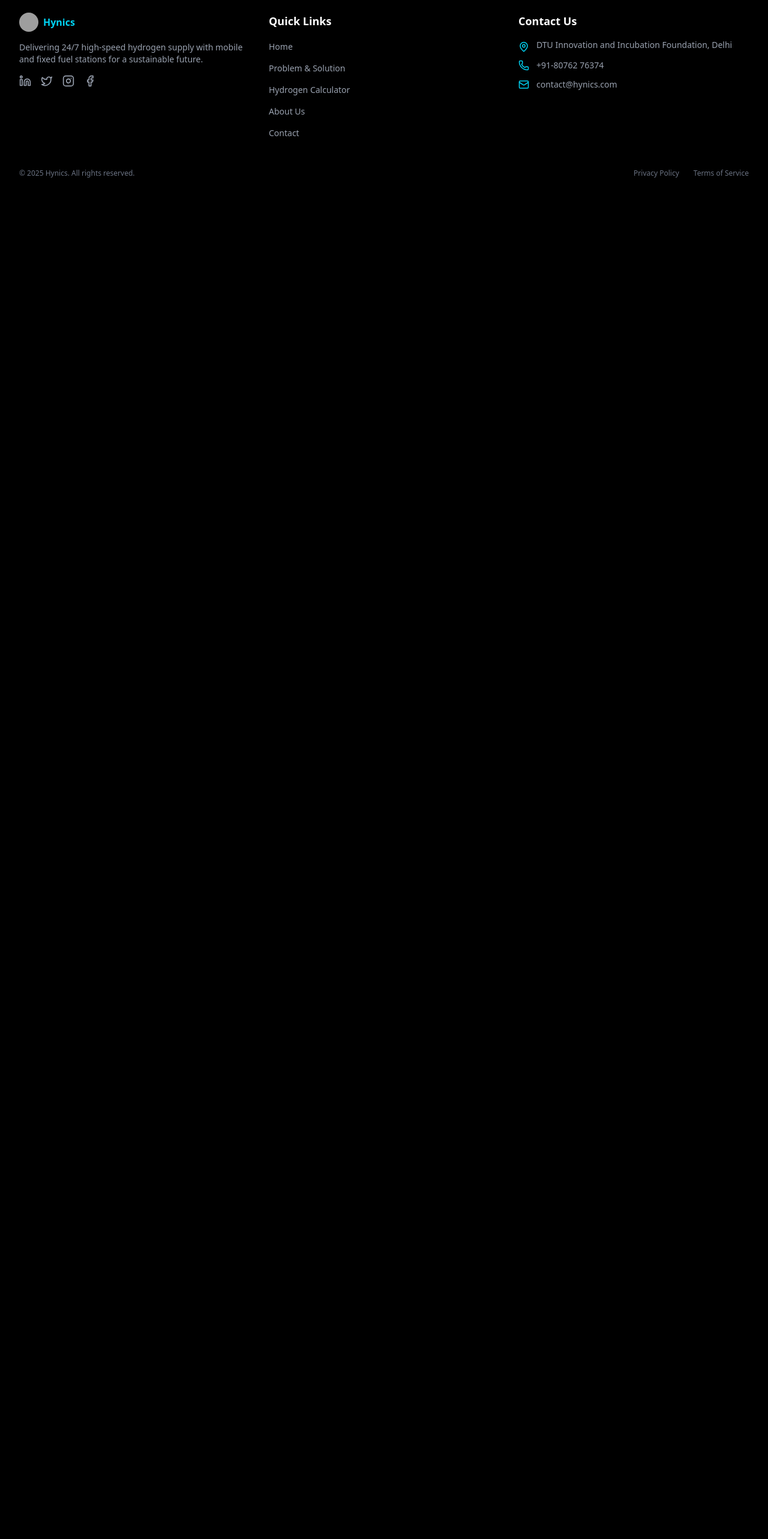
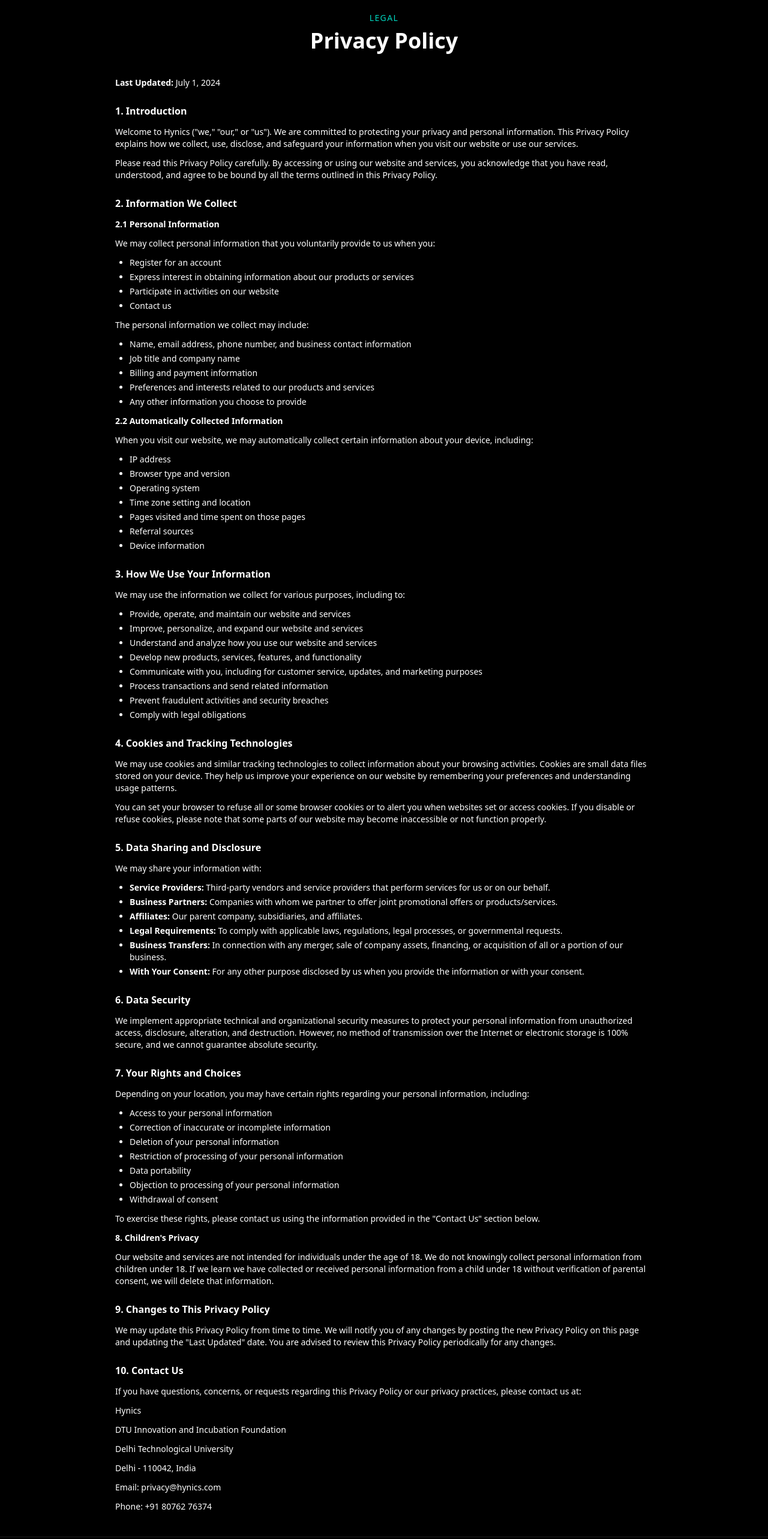
Before and after one commit to s4mzai/hynics-frontend, a React (Vite) app: page /privacy-policy in a window 1280 px wide. Shown: the part 100-2666 px from the top of the page at 60% size. Before the commit the page ends 800 px from the top, so only its background shows below. Built offline with nearby package versions, Linux system fonts and the light colour scheme; grey boxes are pictures that could not be loaded.

Commit message:
Add Privacy Policy Page

```diff
--- a/src/App.jsx
+++ b/src/App.jsx
@@ -9,6 +9,7 @@
 import Contact from './pages/Contact'
 import Navbar from './components/Navbar'
 import Footer from "@/components/Footer"
+import PrivacyPolicy from './pages/PrivacyPolicy'
 
 function App() {
 
@@ -24,6 +25,7 @@
           <Route path='/about' element={<About />} />
           <Route path='/calculator' element={<Calculator />} />
           <Route path='/contact' element={<Contact />} />
+          <Route path='/privacy-policy' element={<PrivacyPolicy/>}/>
         </Routes>
         <Footer/>
      </BrowserRouter>
--- /dev/null
+++ b/src/pages/PrivacyPolicy.jsx
@@ -0,0 +1,158 @@
+import React from 'react';
+
+const PrivacyPolicy = () => {
+  return (
+    <div className="bg-black text-white min-h-screen py-10 px-4 sm:px-6 lg:px-8 font-sans">
+      <header className="text-center mb-10">
+        <p className="text-sm uppercase tracking-widest text-teal-400 mb-2">LEGAL</p>
+        <h1 className="text-3xl sm:text-4xl font-bold">Privacy Policy</h1>
+      </header>
+
+      <main className="max-w-4xl mx-auto leading-relaxed space-y-6">
+        <p className="text-sm">
+          <span className="font-bold">Last Updated:</span> July 1, 2024
+        </p>
+
+        <div className="space-y-3">
+          <p className="font-bold">1. Introduction</p>
+          <p className="text-sm">
+            Welcome to Hynics ("we," "our," or "us"). We are committed to protecting your privacy and personal information. This Privacy Policy explains how we collect, use, disclose, and safeguard your information when you visit our website or use our services.
+          </p>
+          <p className="text-sm">
+            Please read this Privacy Policy carefully. By accessing or using our website and services, you acknowledge that you have read, understood, and agree to be bound by all the terms outlined in this Privacy Policy.
+          </p>
+        </div>
+
+        <div className="space-y-3">
+          <p className="font-bold">2. Information We Collect</p>
+
+          <p className="font-bold text-sm">2.1 Personal Information</p>
+          <p className="text-sm">
+            We may collect personal information that you voluntarily provide to us when you:
+          </p>
+          <ul className="list-disc ml-6 text-sm space-y-1">
+            <li>Register for an account</li>
+            <li>Express interest in obtaining information about our products or services</li>
+            <li>Participate in activities on our website</li>
+            <li>Contact us</li>
+          </ul>
+          <p className="text-sm">The personal information we collect may include:</p>
+          <ul className="list-disc ml-6 text-sm space-y-1">
+            <li>Name, email address, phone number, and business contact information</li>
+            <li>Job title and company name</li>
+            <li>Billing and payment information</li>
+            <li>Preferences and interests related to our products and services</li>
+            <li>Any other information you choose to provide</li>
+          </ul>
+
+          <p className="font-bold text-sm">2.2 Automatically Collected Information</p>
+          <p className="text-sm">
+            When you visit our website, we may automatically collect certain information about your device, including:
+          </p>
+          <ul className="list-disc ml-6 text-sm space-y-1">
+            <li>IP address</li>
+            <li>Browser type and version</li>
+            <li>Operating system</li>
+            <li>Time zone setting and location</li>
+            <li>Pages visited and time spent on those pages</li>
+            <li>Referral sources</li>
+            <li>Device information</li>
+          </ul>
+        </div>
+
+        <div className="space-y-3">
+          <p className="font-bold">3. How We Use Your Information</p>
+          <p className="text-sm">
+            We may use the information we collect for various purposes, including to:
+          </p>
+          <ul className="list-disc ml-6 text-sm space-y-1">
+            <li>Provide, operate, and maintain our website and services</li>
+            <li>Improve, personalize, and expand our website and services</li>
+            <li>Understand and analyze how you use our website and services</li>
+            <li>Develop new products, services, features, and functionality</li>
+            <li>Communicate with you, including for customer service, updates, and marketing purposes</li>
+            <li>Process transactions and send related information</li>
+            <li>Prevent fraudulent activities and security breaches</li>
+            <li>Comply with legal obligations</li>
+          </ul>
+        </div>
+
+        <div className="space-y-3">
+          <p className="font-bold">4. Cookies and Tracking Technologies</p>
+          <p className="text-sm">
+            We may use cookies and similar tracking technologies to collect information about your browsing activities. Cookies are small data files stored on your device. They help us improve your experience on our website by remembering your preferences and understanding usage patterns.
+          </p>
+          <p className="text-sm">
+            You can set your browser to refuse all or some browser cookies or to alert you when websites set or access cookies. If you disable or refuse cookies, please note that some parts of our website may become inaccessible or not function properly.
+          </p>
+        </div>
+
+        <div className="space-y-3">
+          <p className="font-bold">5. Data Sharing and Disclosure</p>
+          <p className="text-sm">We may share your information with:</p>
+          <ul className="list-disc ml-6 text-sm space-y-1">
+            <li><span className="font-bold">Service Providers:</span> Third-party vendors and service providers that perform services for us or on our behalf.</li>
+            <li><span className="font-bold">Business Partners:</span> Companies with whom we partner to offer joint promotional offers or products/services.</li>
+            <li><span className="font-bold">Affiliates:</span> Our parent company, subsidiaries, and affiliates.</li>
+            <li><span className="font-bold">Legal Requirements:</span> To comply with applicable laws, regulations, legal processes, or governmental requests.</li>
+            <li><span className="font-bold">Business Transfers:</span> In connection with any merger, sale of company assets, financing, or acquisition of all or a portion of our business.</li>
+            <li><span className="font-bold">With Your Consent:</span> For any other purpose disclosed by us when you provide the information or with your consent.</li>
+          </ul>
+        </div>
+
+        <div className="space-y-3">
+          <p className="font-bold">6. Data Security</p>
+          <p className="text-sm">
+            We implement appropriate technical and organizational security measures to protect your personal information from unauthorized access, disclosure, alteration, and destruction. However, no method of transmission over the Internet or electronic storage is 100% secure, and we cannot guarantee absolute security.
+          </p>
+        </div>
+
+        <div className="space-y-3">
+          <p className="font-bold">7. Your Rights and Choices</p>
+          <p className="text-sm">
+            Depending on your location, you may have certain rights regarding your personal information, including:
+          </p>
+          <ul className="list-disc ml-6 text-sm space-y-1">
+            <li>Access to your personal information</li>
+            <li>Correction of inaccurate or incomplete information</li>
+            <li>Deletion of your personal information</li>
+            <li>Restriction of processing of your personal information</li>
+            <li>Data portability</li>
+            <li>Objection to processing of your personal information</li>
+            <li>Withdrawal of consent</li>
+          </ul>
+          <p className="text-sm">
+            To exercise these rights, please contact us using the information provided in the "Contact Us" section below.
+          </p>
+
+          <p className="font-bold text-sm">8. Children's Privacy</p>
+          <p className="text-sm">
+            Our website and services are not intended for individuals under the age of 18. We do not knowingly collect personal information from children under 18. If we learn we have collected or received personal information from a child under 18 without verification of parental consent, we will delete that information.
+          </p>
+        </div>
+
+        <div className="space-y-3">
+          <p className="font-bold">9. Changes to This Privacy Policy</p>
+          <p className="text-sm">
+            We may update this Privacy Policy from time to time. We will notify you of any changes by posting the new Privacy Policy on this page and updating the "Last Updated" date. You are advised to review this Privacy Policy periodically for any changes.
+          </p>
+        </div>
+
+        <div className="space-y-3">
+          <p className="font-bold">10. Contact Us</p>
+          <p className="text-sm">
+            If you have questions, concerns, or requests regarding this Privacy Policy or our privacy practices, please contact us at:
+          </p>
+          <p className="text-sm">Hynics</p>
+          <p className="text-sm">DTU Innovation and Incubation Foundation</p>
+          <p className="text-sm">Delhi Technological University</p>
+          <p className="text-sm">Delhi - 110042, India</p>
+          <p className="text-sm">Email: privacy@hynics.com</p>
+          <p className="text-sm">Phone: +91 80762 76374</p>
+        </div>
+      </main>
+    </div>
+  );
+};
+
+export default PrivacyPolicy;
```
